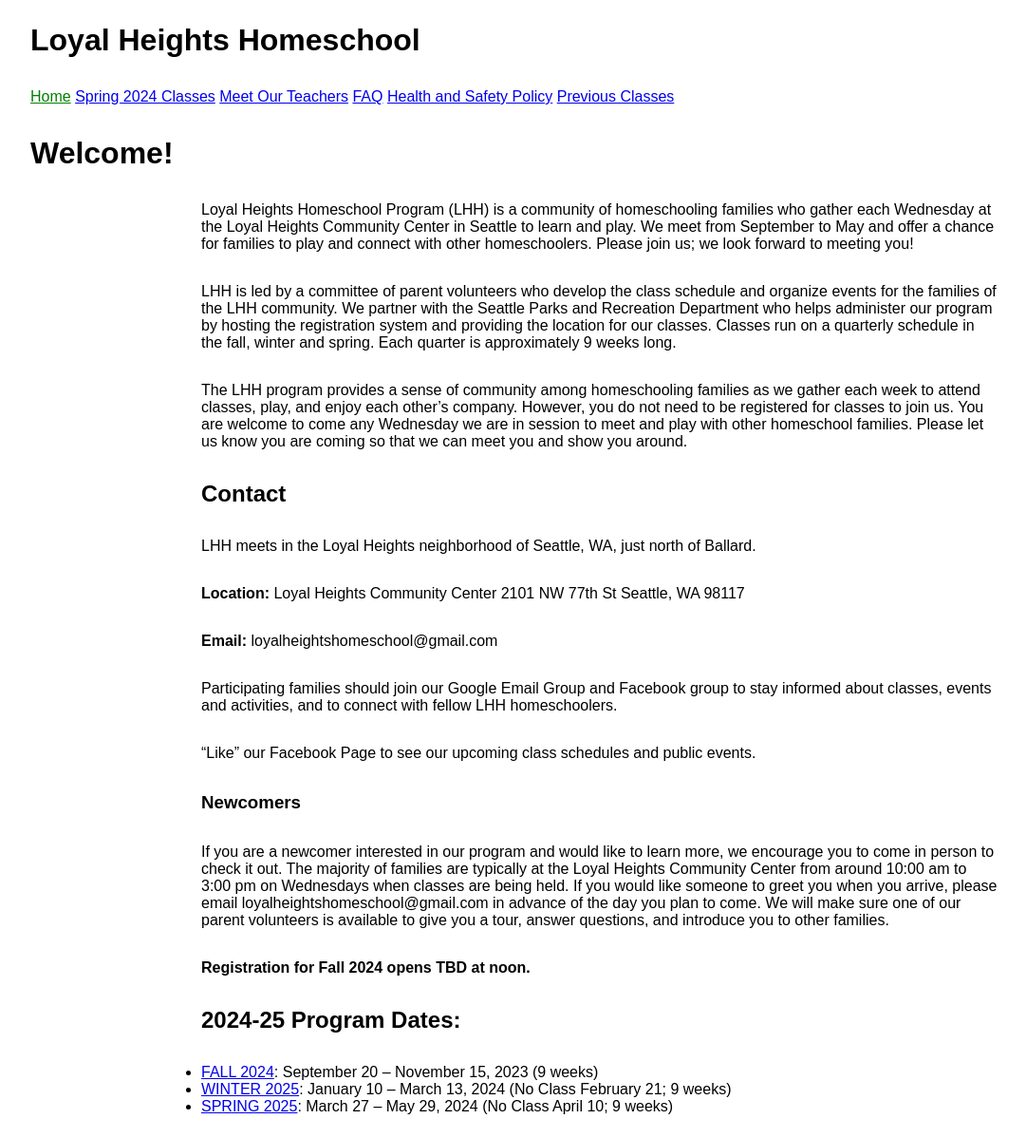
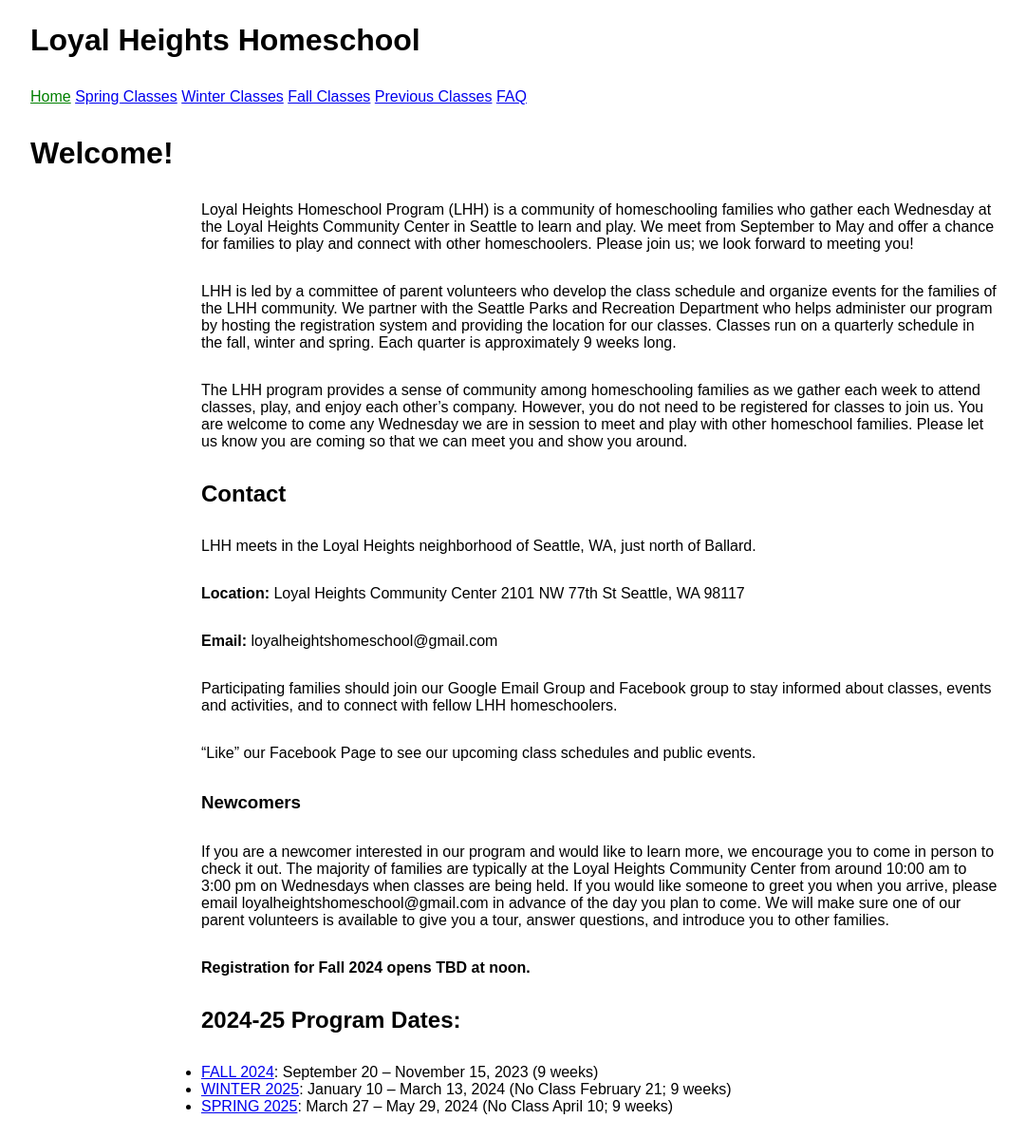
Before and after one commit to loyalheightshomeschool/loyalheightshomeschool.github.io, a Jekyll site: the page built from index.md, in a window 1280 px wide. Shown: the whole page at 95% size, without its empty margins (8-1089 px from the left). Built offline with Jekyll 4.4.1, drawn with Linux system fonts in a browser that asks for light colours.

Commit message:
Update navigation.yml

```diff
--- a/_data/navigation.yml
+++ b/_data/navigation.yml
@@ -1,12 +1,12 @@
 - name: Home
   link: /
-- name: Spring 2024 Classes
-  link: /quarters/spring-2024-classes.html
-- name: Meet Our Teachers
-  link: /meet-our-teachers.html
+- name: Spring Classes
+  link: /quarters/spring-2025-classes.html
+- name: Winter Classes
+  link: /quarters/winter-2025-classes.html
+- name: Fall Classes
+  link: /quarters/fall-2024-classes.html
+- name: Previous Classes
+  link: /previous-classes.html
 - name: FAQ
   link: /faq.html
-- name: Health and Safety Policy
-  link: /health-and-safety-policy.html
-- name: Previous Classes
-  link: /previous-classes.html
```
